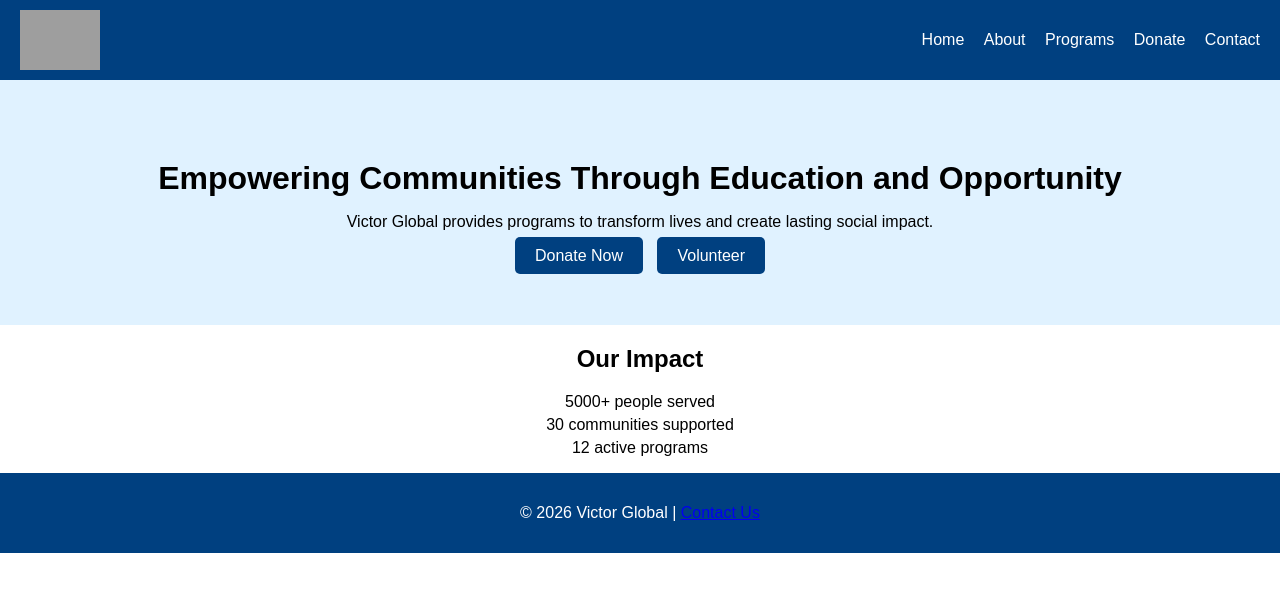
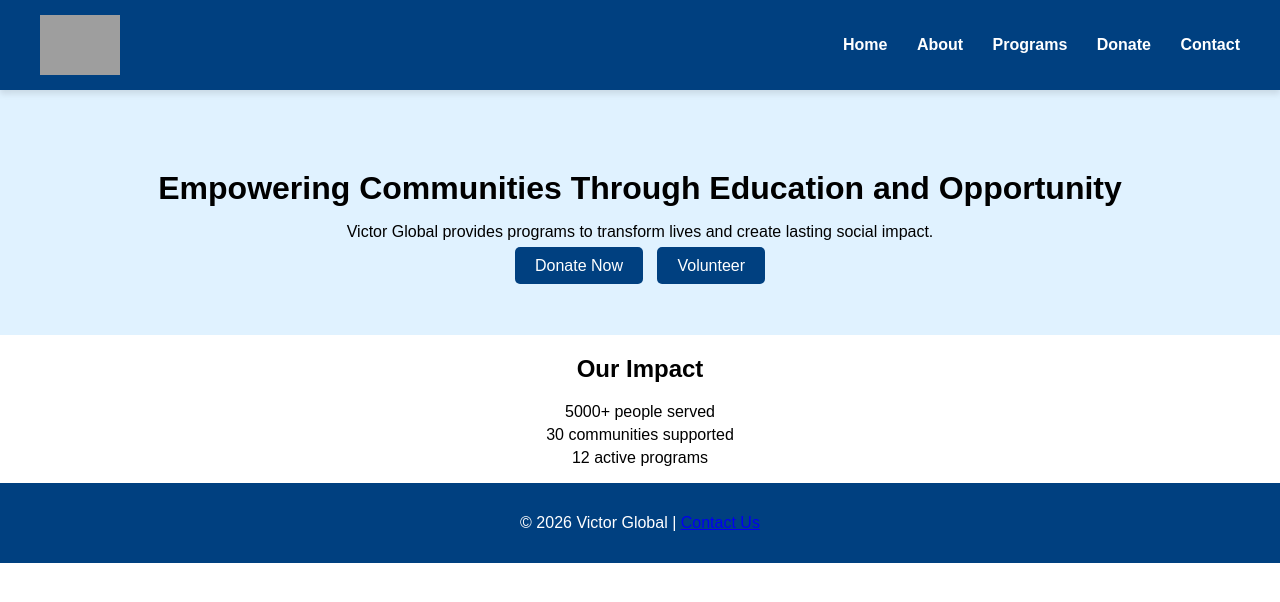
Before and after one commit to VGInitiative/victorglobal-site, a plain HTML site: page index.html in a window 1280 px wide. Drawn offline with Linux system fonts and the light colour scheme; files that its build step writes are made by us from their sources; grey boxes are pictures that could not be loaded.

Commit message:
Update style.css

```diff
--- a/assets/ccs/style.css
+++ b/assets/ccs/style.css
@@ -1,10 +1,32 @@
 body { font-family: Arial, sans-serif; margin:0; padding:0; }
-header { background:#004080; color:white; padding:10px 20px; display:flex; align-items:center; justify-content:space-between; }
-header nav a { color:white; margin-left:15px; text-decoration:none; }
+header {
+    background: #004080;
+    color: white;
+    padding: 15px 40px;
+    display: flex;
+    align-items: center;
+    justify-content: space-between;
+    box-shadow: 0 4px 6px rgba(0,0,0,0.1);
+    position: sticky;
+    top: 0;
+    z-index: 1000;
+}
+
+header nav a {
+    color: white;
+    margin-left: 25px;
+    text-decoration: none;
+    font-weight: 600;
+    transition: color 0.3s;
+}
+
+header nav a:hover {
+    color: #ffcc00; /* subtle highlight on hover */
+}
+
 .logo {
     max-height: 60px;
     width: auto;
-    margin-right: 20px;   /* space between logo and navigation */
 }
 .hero { text-align:center; padding:60px 20px; background:#e0f2ff; }
 .hero h1 { font-size:2rem; margin-bottom:10px; }
```
